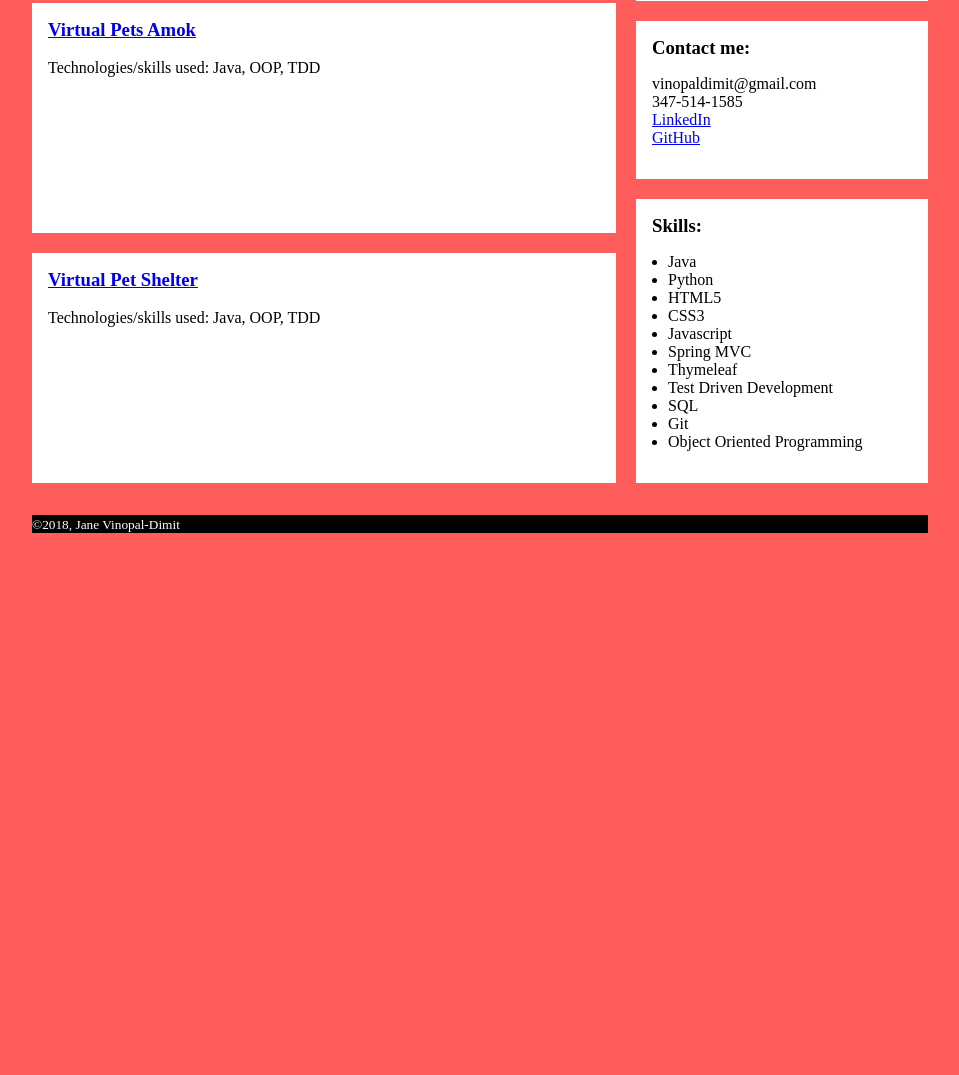
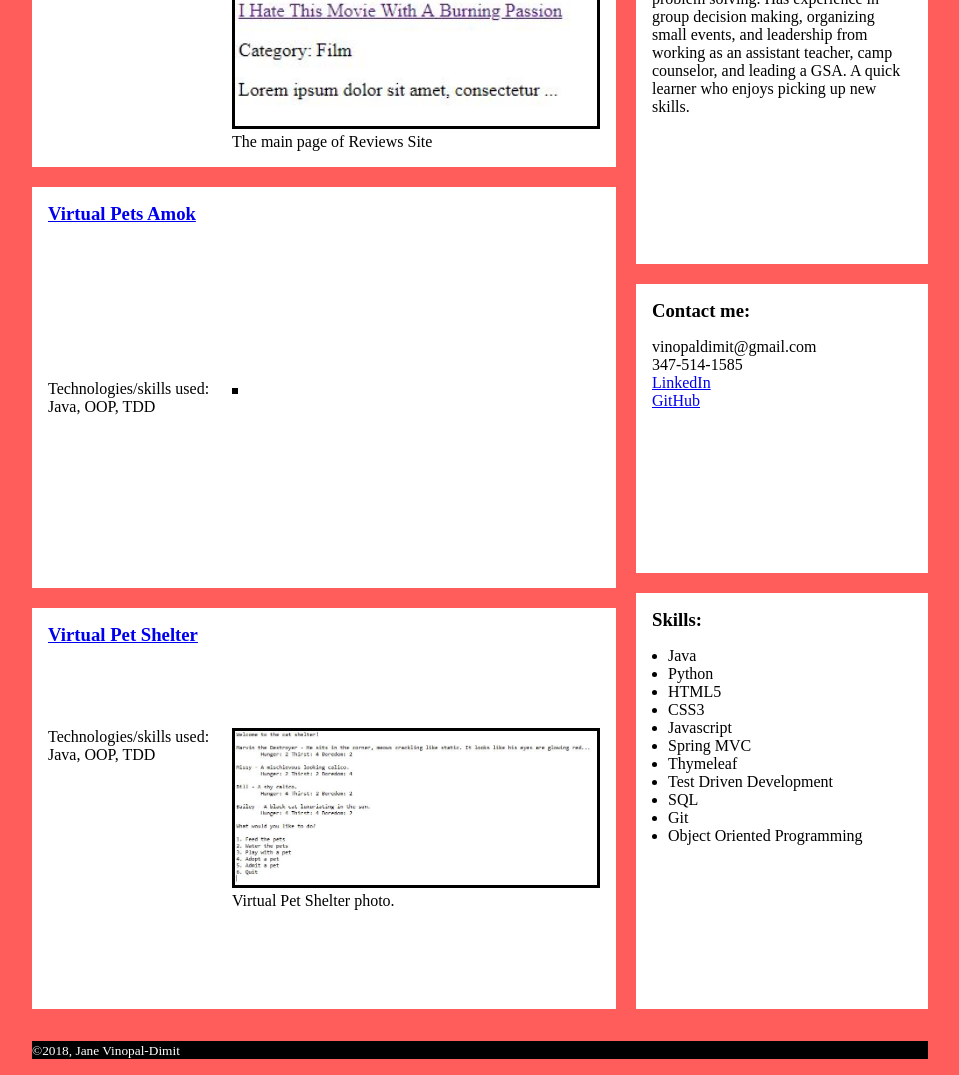
Before and after one commit to vinopaldimit/vinopaldimit.github.io, a plain HTML site: page index.html in a window 1280 px wide. Shown: the part 413-1488 px from the top of the page, without its empty margins (160-1119 px from the left). Before the commit the page ends 962 px from the top, so only its background shows below. Drawn offline with Linux system fonts and the light colour scheme.

Commit message:
Some images added.

```diff
--- a/index.html
+++ b/index.html
@@ -26,27 +26,27 @@
 				<h2>Projects</h2>
 				<article>
 					<h3><a href="https://github.com/vinopaldimit/reviews-site">Reviews Site</a></h3>
+					<p>Technologies/skills used: Spring MVC, HTML, Thymeleaf, Java</p>
+					<figure>
+						<img src="reviews-site.JPG" alt="A photo of the reviews site project.">
+						<figcaption>The main page of Reviews Site</figcaption>
+					</figure>
+				</article>
+				<article>
+					<h3><a href="https://github.com/vinopaldimit/virtual-pets-amok">Virtual Pets Amok</a></h3>
+					<p>Technologies/skills used: Java, OOP, TDD</p>
 					<figure>
 						<img src="" alt="">
 						<figcaption></figcaption>
 					</figure>
-					<p>Technologies/skills used: Spring MVC, HTML, Thymeleaf, Java</p>
-				</article>
-				<article>
-					<h3><a href="https://github.com/vinopaldimit/virtual-pets-amok">Virtual Pets Amok</a></h3>
-					<figure>
-						<img src="" alt="">
-						<figcaption></figcaption>
-					</figure>
-					<p>Technologies/skills used: Java, OOP, TDD</p>
 				</article>
 				<article>
 					<h3><a href="https://github.com/vinopaldimit/virtual-pet-shelter">Virtual Pet Shelter</a></h3>
+					<p>Technologies/skills used: Java, OOP, TDD</p>
 					<figure>
-						<img src="" alt="">
-						<figcaption></figcaption>
+						<img src="virtual-pet-shelter.JPG" alt="A photo of the console of the virtual pet shelter project.">
+						<figcaption>Virtual Pet Shelter photo.</figcaption>
 					</figure>
-					<p>Technologies/skills used: Java, OOP, TDD</p>
 				</article>
 			</section>
 
--- a/layout.css
+++ b/layout.css
@@ -29,3 +29,17 @@ main{
 	display: grid;
 	grid-gap: var(--grid-gap);
 }
+
+.projects article{
+	display: grid;
+	grid-template-columns: 1fr 2fr;
+}
+
+.projects h3{
+	grid-column-start: 1;
+	grid-column-end: -1;
+}
+
+img{
+	width: 100%;
+}
--- a/style.css
+++ b/style.css
@@ -54,6 +54,10 @@ nav ul{
 	margin: 1rem 0;
 }
 
+.projects img{
+	border: solid;
+}
+
 .skillsList{
 	padding: 1rem;
 }
```
Also changed, not shown: reviews-site.JPG (added), virtual-pet-shelter.JPG (added).
